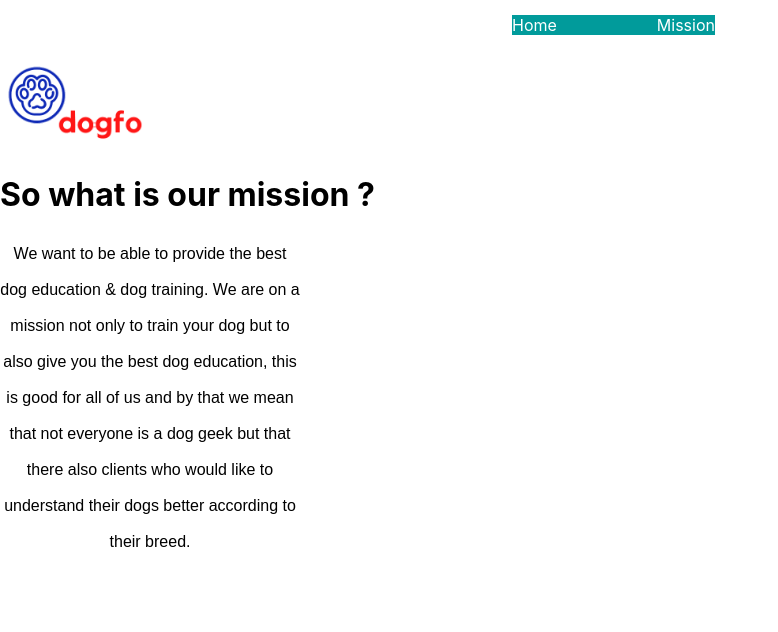
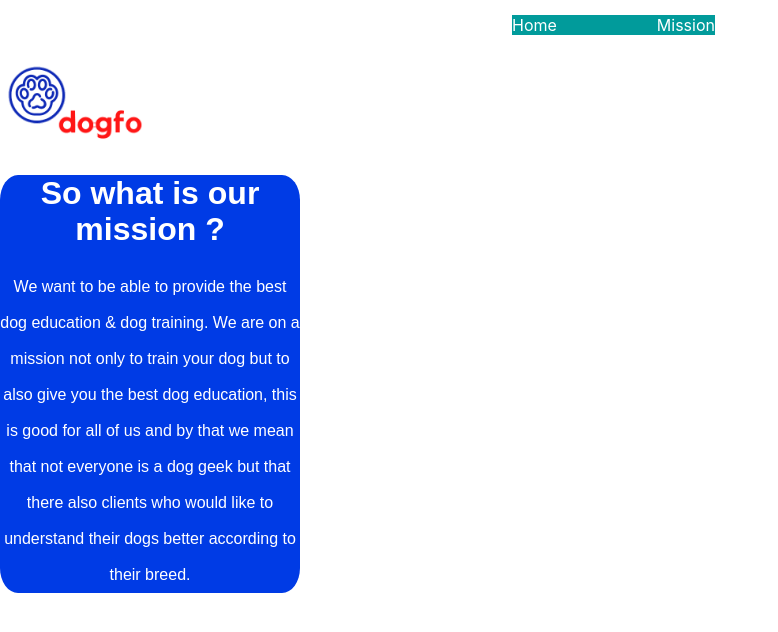
Before and after one commit to jorgevz/dogwebsite, a React (Create React App) app: page /Mission in a window 1280 px wide. Shown: the top 632 px of the page, without its empty margins (0-778 px from the left). Built offline with nearby package versions, Linux system fonts and the light colour scheme.

Commit message:
more editing

```diff
--- a/src/App.css
+++ b/src/App.css
@@ -98,12 +98,15 @@ line-height: 50px;
 position: relative;
 }
 
-#mission-statement{
+.mission-statement{
 font-family: Arial, Helvetica, sans-serif;
 width: 300px;
+background-color: #003be5;
+color: white;
 line-height: 36px;
 font-weight: 400;
 position: relative;
 text-align: center;
 font-size: 16px;
+border-radius: 6%;
 }
--- a/src/component/Mission.js
+++ b/src/component/Mission.js
@@ -9,16 +9,16 @@ return(
 <img src={logo} alt='dogfo-logo' width='150px' height='100px'/>
 </section>
 
-<h1 id='our-mission'>So what is our mission ?</h1>
-<p id='mission-statement'>We want to be able to provide the best dog education & dog training.
+<div className='mission-statement'>
+<h1>So what is our mission ?</h1>
+<p>We want to be able to provide the best dog education & dog training.
 We are on a mission not only to train your dog but to also give you the best dog education, this is
 good for all of us and by that we mean that not everyone is a dog geek but that there also clients
 who would like to understand their dogs better according to their breed.
 </p>
+</div>
 
-<section>
 
-</section>
 
 </div>
 )
```
